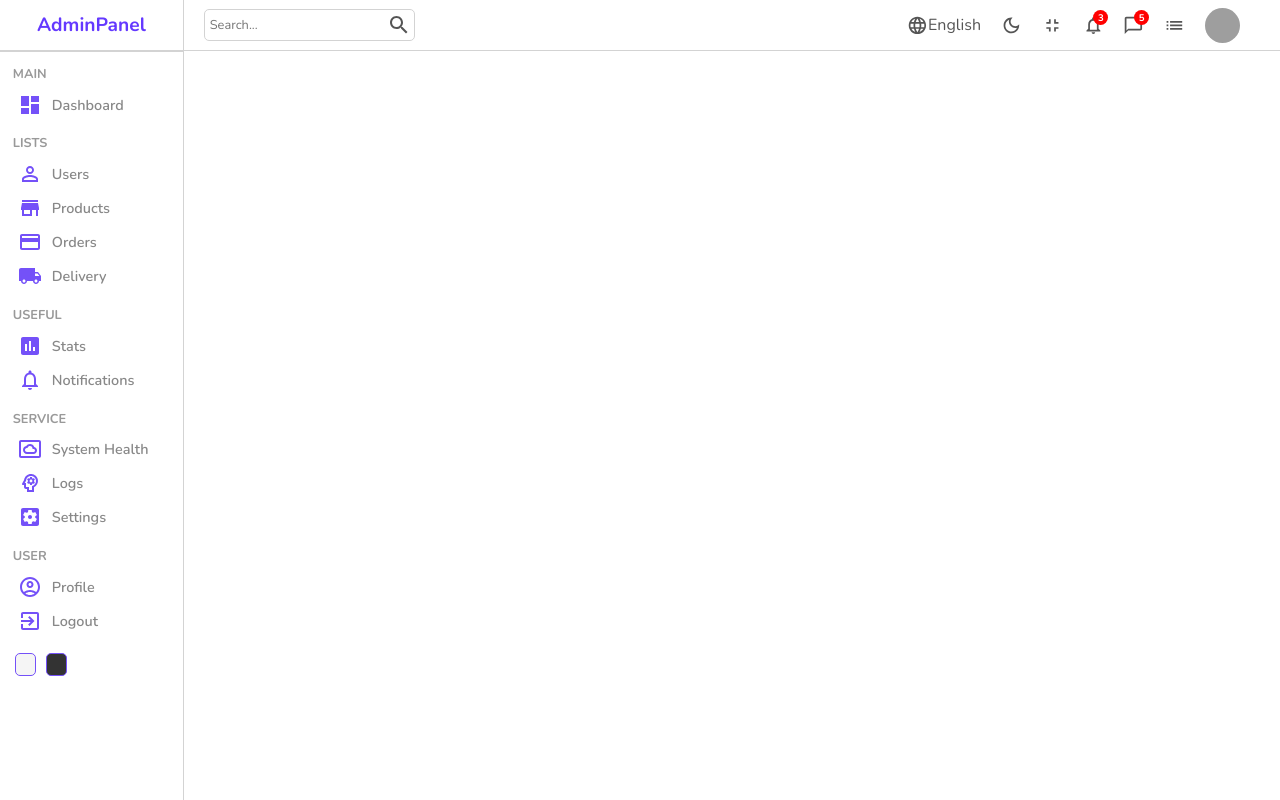
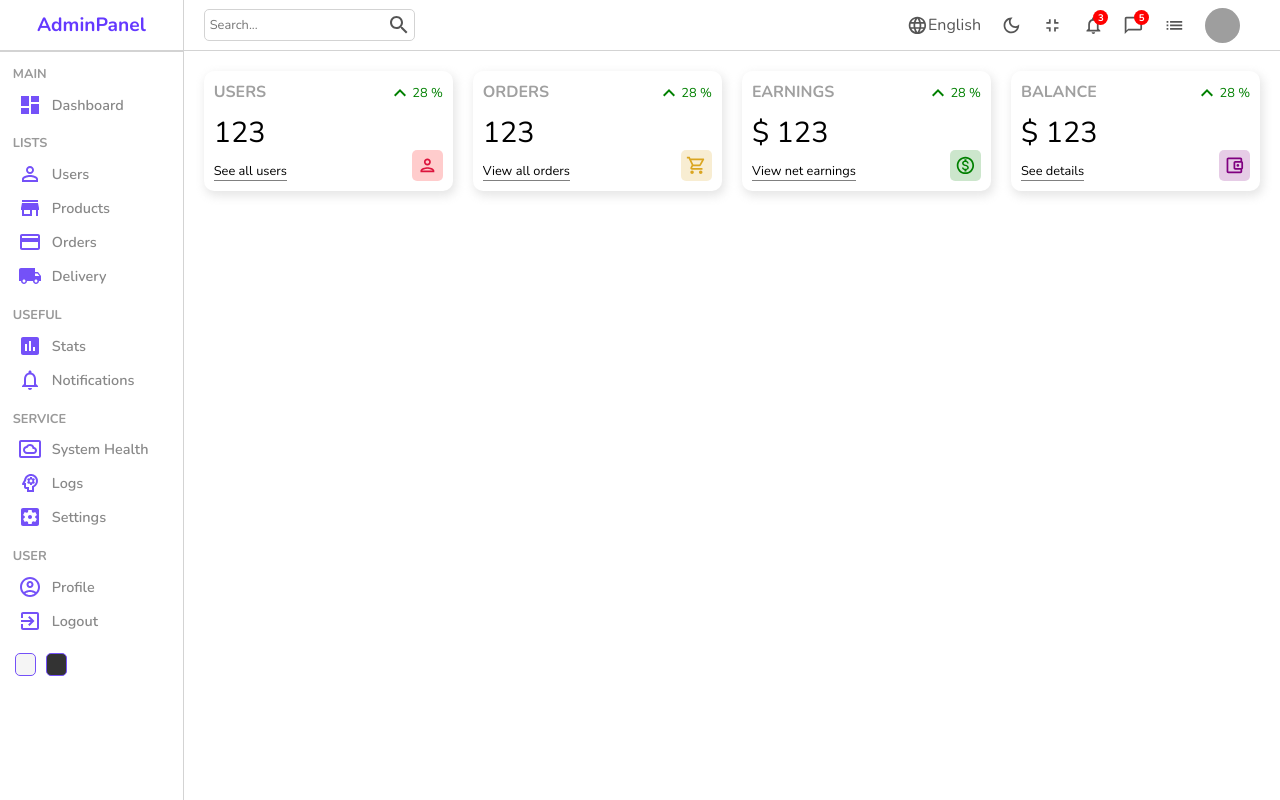
Before and after one commit to dan1el0123/admin-dashboard, a React (Create React App) app: page / in a window 1280 px wide. Built offline with nearby package versions, Linux system fonts and the light colour scheme; grey boxes are pictures that could not be loaded.

Commit message:
add widget component for displaying stats

```diff
--- /dev/null
+++ b/src/components/widget/Widget.jsx
@@ -0,0 +1,92 @@
+import "./widget.scss";
+import KeyboardArrowUpIcon from "@mui/icons-material/KeyboardArrowUp";
+import PersonOutlinedIcon from "@mui/icons-material/PersonOutlined";
+import AccountBalanceWalletOutlinedIcon from "@mui/icons-material/AccountBalanceWalletOutlined";
+import ShoppingCartOutlinedIcon from "@mui/icons-material/ShoppingCartOutlined";
+import MonetizationOnOutlinedIcon from "@mui/icons-material/MonetizationOnOutlined";
+
+const dataLookup = {
+    user: {
+        title: "USERS",
+        isMoney: false,
+        link: "See all users",
+        icon: (
+            <PersonOutlinedIcon
+                className="icon"
+                style={{
+                    color: "crimson",
+                    backgroundColor: "rgba(255,0,0,0.2)",
+                }}
+            />
+        ),
+    },
+    order: {
+        title: "ORDERS",
+        isMoney: false,
+        link: "View all orders",
+        icon: (
+            <ShoppingCartOutlinedIcon
+                className="icon"
+                style={{
+                    color: "goldenrod",
+                    backgroundColor: "rgba(218,165,32,0.2)",
+                }}
+            />
+        ),
+    },
+    earning: {
+        title: "EARNINGS",
+        isMoney: true,
+        link: "View net earnings",
+        icon: (
+            <MonetizationOnOutlinedIcon
+                className="icon"
+                style={{
+                    color: "green",
+                    backgroundColor: "rgba(0,128,0,0.2)",
+                }}
+            />
+        ),
+    },
+    balance: {
+        title: "BALANCE",
+        isMoney: true,
+        link: "See details",
+        icon: (
+            <AccountBalanceWalletOutlinedIcon
+                className="icon"
+                style={{
+                    color: "purple",
+                    backgroundColor: "rgba(128,0,128,0.2)",
+                }}
+            />
+        ),
+    },
+};
+
+const Widget = ({ type }) => {
+    const data = dataLookup[type];
+    const amount = 123;
+    const percentage = 28;
+
+    return (
+        <div className="widget">
+            <div className="left">
+                <span className="title">{data.title}</span>
+                <span className="counter">
+                    {data.isMoney && "$"} {amount}
+                </span>
+                <span className="link">{data.link}</span>
+            </div>
+            <div className="right">
+                <div className="percentage positive">
+                    <KeyboardArrowUpIcon />
+                    {percentage} %
+                </div>
+                {data.icon}
+            </div>
+        </div>
+    );
+};
+
+export default Widget;
--- /dev/null
+++ b/src/components/widget/widget.scss
@@ -0,0 +1,54 @@
+.widget {
+    display: flex;
+    justify-content: space-between;
+    flex: 1;
+    padding: 10px;
+    box-shadow: 2px 4px 10px 1px rgba(201, 201, 201, 0.47);
+    border-radius: 10px;
+    height: 100px;
+
+    .left,
+    .right {
+        display: flex;
+        flex-direction: column;
+        justify-content: space-between;
+
+        .title {
+            font-weight: bold;
+            font-size: 1rem;
+            color: rgb(160, 160, 160);
+        }
+
+        .counter {
+            font-size: 1.8rem;
+            font-weight: 300;
+        }
+
+        .link {
+            width: max-content;
+            font-size: 0.8rem;
+            border-bottom: 1px solid gray;
+        }
+
+        .percentage {
+            display: flex;
+            align-items: center;
+            font-size: 0.8rem;
+
+            &.positive {
+                color: green;
+            }
+            &.negative {
+                color: red;
+            }
+        }
+
+        .icon {
+            font-size: 1.3rem;
+            padding: 5px;
+            /* background-color: rgba(128, 0, 128, 0.3); */
+            border-radius: 5px;
+            align-self: flex-end;
+        }
+    }
+}
--- a/src/pages/home/Home.jsx
+++ b/src/pages/home/Home.jsx
@@ -1,5 +1,6 @@
 import Sidebar from "../../components/sidebar/Sidebar";
 import Navbar from "../../components/navbar/Navbar";
+import Widget from "../../components/widget/Widget";
 import "./home.scss";
 
 const Home = () => {
@@ -8,6 +9,12 @@
             <Sidebar />
             <div className="homeContainer">
                 <Navbar />
+                <div className="widgets">
+                    <Widget type="user" />
+                    <Widget type="order" />
+                    <Widget type="earning" />
+                    <Widget type="balance" />
+                </div>
             </div>
         </div>
     );
--- a/src/pages/home/home.scss
+++ b/src/pages/home/home.scss
@@ -3,5 +3,11 @@
 
     .homeContainer {
         flex: 6;
+
+        .widgets {
+            display: flex;
+            padding: 20px;
+            gap: 20px;
+        }
     }
 }
```
